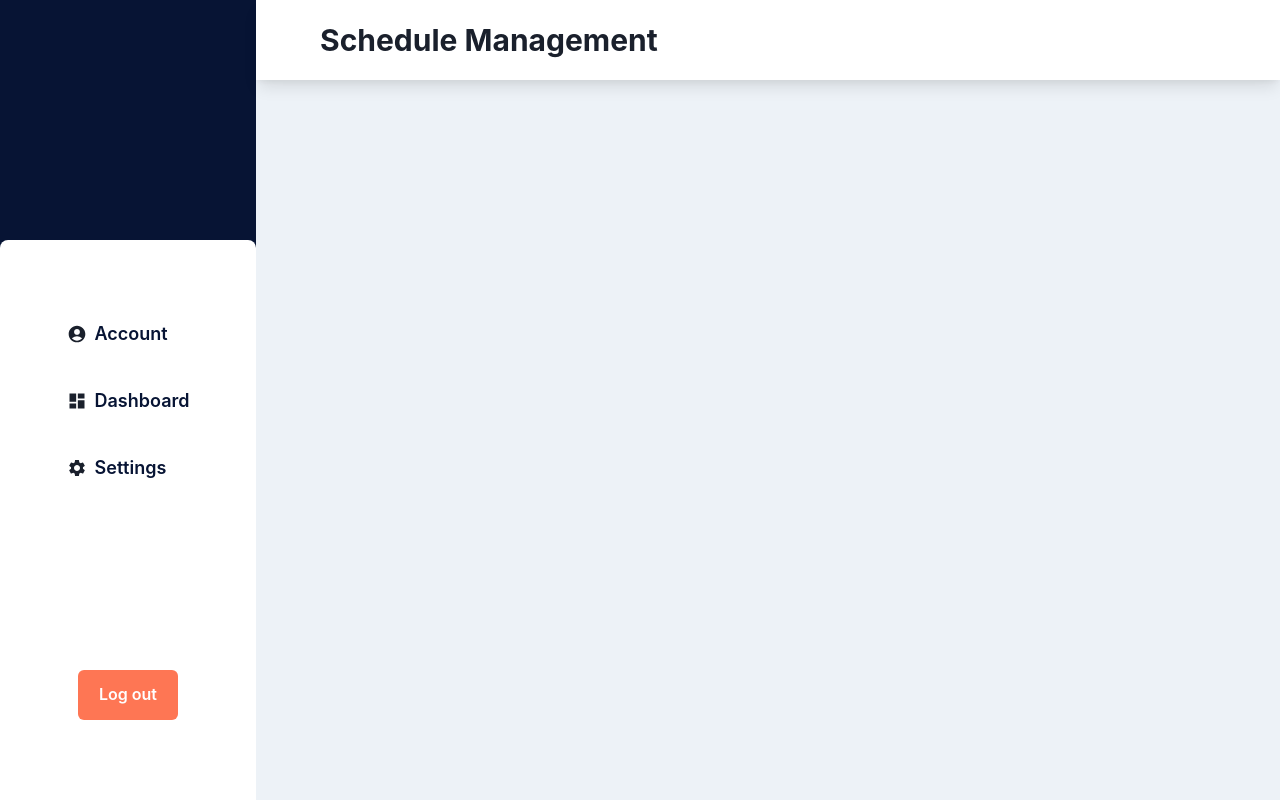
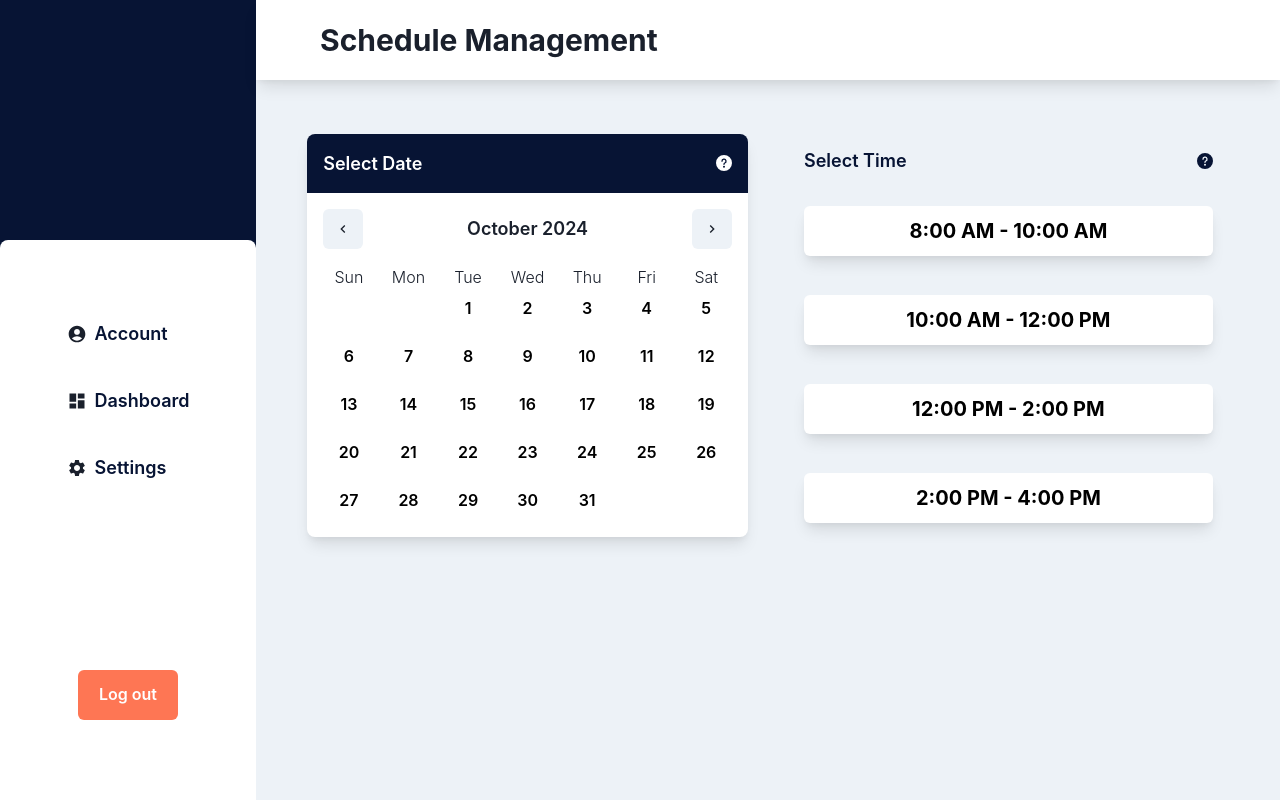
Before and after one commit to gymmate2024/gymmate-2024, a React (Vite) app in the folder frontend/: page /schedule in a window 1280 px wide. Built offline with nearby package versions, Linux system fonts and the light colour scheme.

Commit message:
feat: added code

```diff
--- a/frontend/src/pages/SchedulePage.jsx
+++ b/frontend/src/pages/SchedulePage.jsx
@@ -1,4 +1,6 @@
 import { Box, Flex, Heading, VStack } from "@chakra-ui/react";
+import ScheduleCalendar from "../components/ScheduleCalendar";
+import ScheduleTime from "../components/ScheduleTime";
 
 const SchedulePage = () => {
     return (
@@ -30,7 +32,8 @@ const SchedulePage = () => {
                 bottom={0}
                 p='5%'>
                 <Flex gap='10' align="center" bg="gray.100">
-
+                    <ScheduleCalendar/>
+                    <ScheduleTime/>
                 </Flex>
             </Box>
         </VStack>
```
